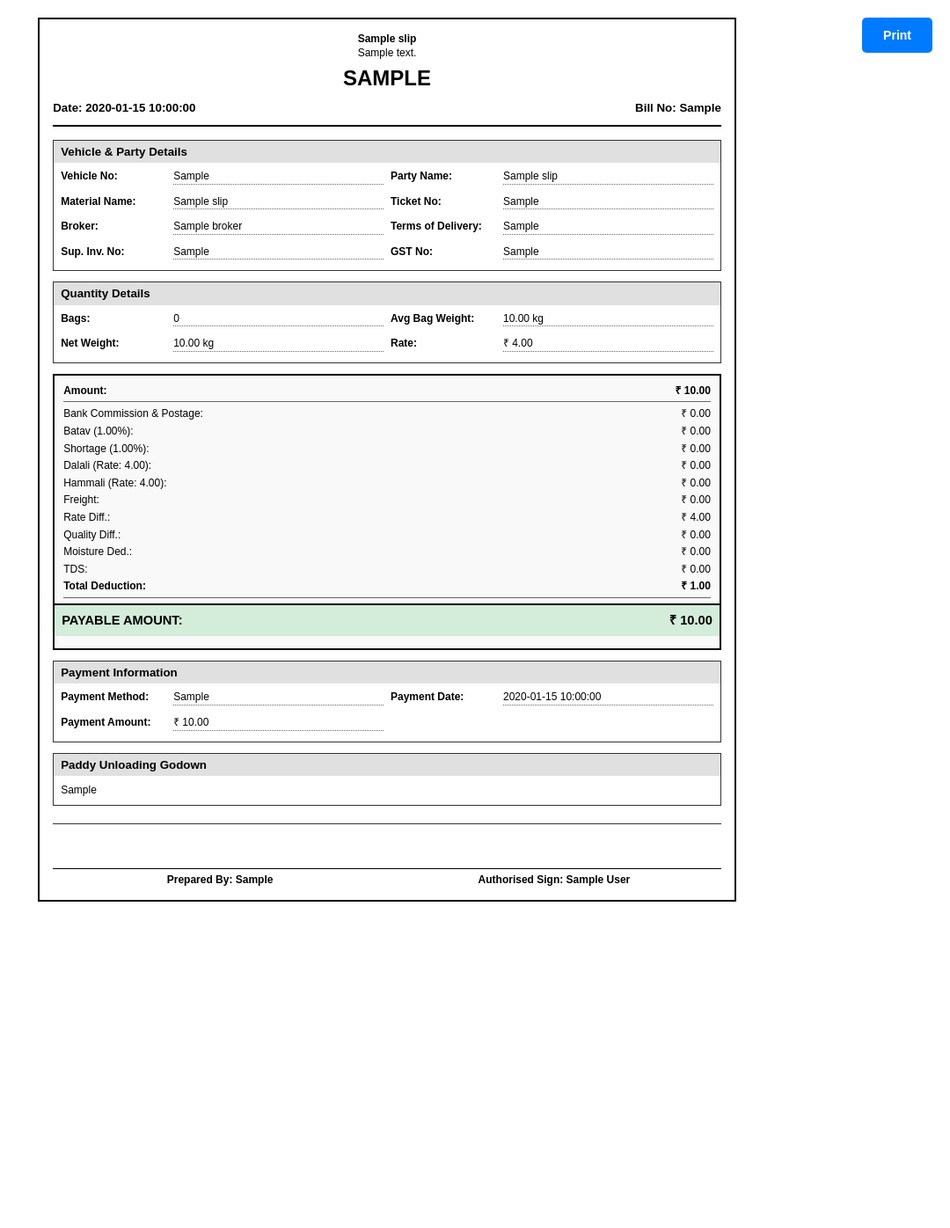
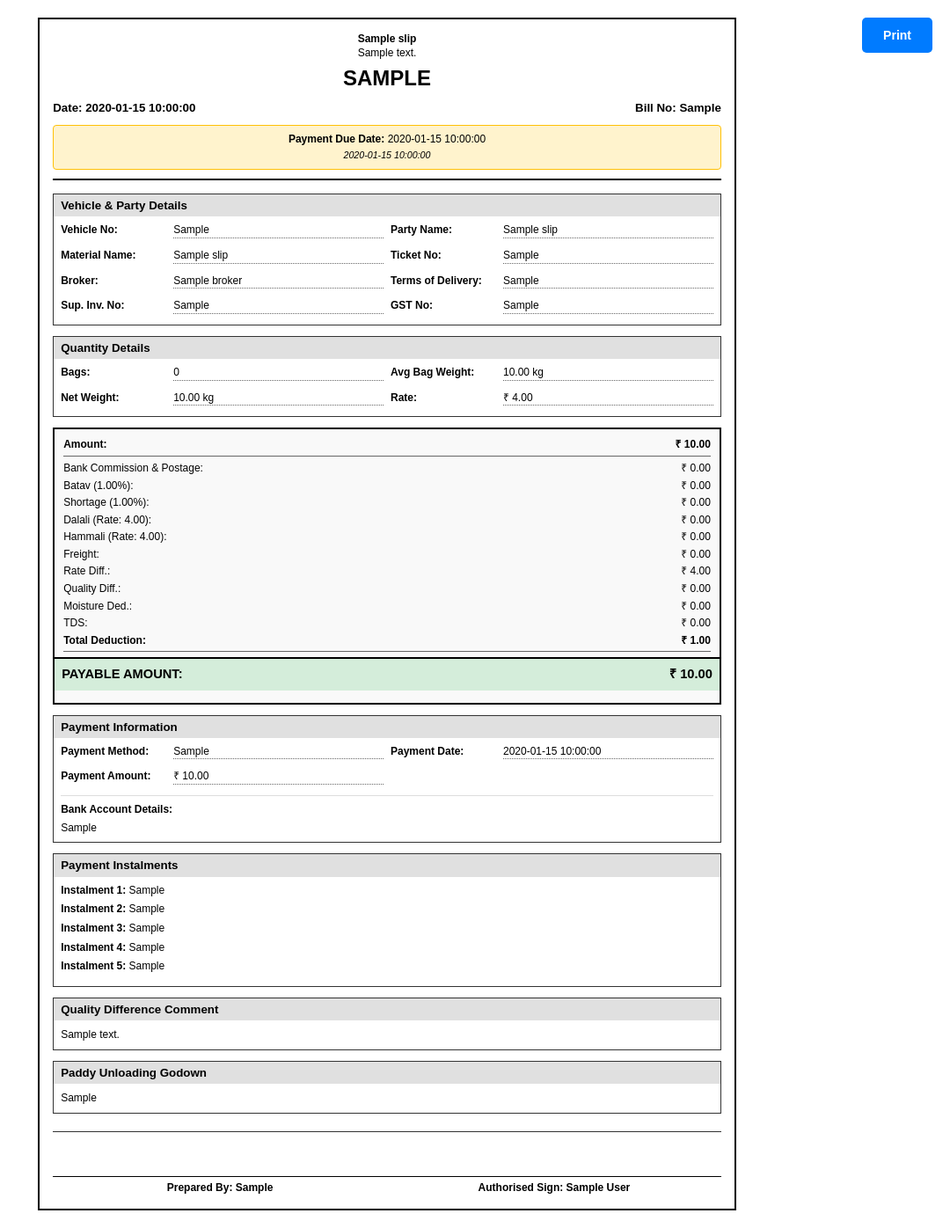
Before and after one commit to wnihalofficial-hash/Rice-Mill-purchase-Slip-Management-0.7, a Flask app: template backend/templates/print_template.html in a window 1280 px wide. Shown: the whole page at 88% size, without its empty margins (200-1280 px from the left). Before the commit the page ends 1025 px from the top, so only its background shows below. Run offline with Flask 3, Linux system fonts and the light colour scheme; the template is opened without the code that fills it: most values are stand-ins (such as "Sample title", 1, 10 or a date in 2020); parts of the project's set-up code (start-up, migrations or seed data) failed here and were passed over.

Commit message:
Updated index.html

```diff
--- a/backend/database.py
+++ b/backend/database.py
@@ -94,13 +94,23 @@ def init_db():
                 freight DOUBLE DEFAULT 0,
                 rate_diff DOUBLE DEFAULT 0,
                 quality_diff DOUBLE DEFAULT 0,
+                quality_diff_comment TEXT,
                 moisture_ded DOUBLE DEFAULT 0,
+                moisture_ded_percent DOUBLE DEFAULT 0,
                 tds DOUBLE DEFAULT 0,
                 total_deduction DOUBLE DEFAULT 0,
                 payable_amount DOUBLE DEFAULT 0,
                 payment_method VARCHAR(255),
                 payment_date VARCHAR(50),
                 payment_amount DOUBLE DEFAULT 0,
+                payment_bank_account TEXT,
+                payment_due_date VARCHAR(50),
+                payment_due_comment TEXT,
+                instalment_1 TEXT,
+                instalment_2 TEXT,
+                instalment_3 TEXT,
+                instalment_4 TEXT,
+                instalment_5 TEXT,
                 prepared_by VARCHAR(255),
                 authorised_sign VARCHAR(255),
                 paddy_unloading_godown TEXT,
--- a/backend/templates/print_template.html
+++ b/backend/templates/print_template.html
@@ -200,6 +200,14 @@
                 <div><strong>Date:</strong> {{ slip.date }}</div>
                 <div><strong>Bill No:</strong> {{ slip.bill_no }}</div>
             </div>
+            {% if slip.payment_due_date %}
+            <div style="margin-top: 10px; padding: 8px; background-color: #fff3cd; border: 1px solid #ffc107; border-radius: 4px;">
+                <div style="font-size: 9pt;"><strong>Payment Due Date:</strong> {{ slip.payment_due_date }}</div>
+                {% if slip.payment_due_comment %}
+                <div style="font-size: 8pt; margin-top: 4px; font-style: italic;">{{ slip.payment_due_comment }}</div>
+                {% endif %}
+            </div>
+            {% endif %}
         </div>
 
         <div class="content-section">
@@ -333,7 +341,53 @@
                     <span class="field-value">₹ {{ "%.2f"|format(slip.payment_amount or 0) }}</span>
                 </div>
             </div>
+            {% if slip.payment_bank_account %}
+            <div style="margin-top: 8px; padding-top: 8px; border-top: 1px solid #ddd;">
+                <div style="font-size: 9pt; font-weight: bold;">Bank Account Details:</div>
+                <div style="font-size: 9pt; margin-top: 4px; line-height: 1.4;">{{ slip.payment_bank_account }}</div>
+            </div>
+            {% endif %}
         </div>
+
+        {% if slip.instalment_1 or slip.instalment_2 or slip.instalment_3 or slip.instalment_4 or slip.instalment_5 %}
+        <div class="content-section">
+            <div class="section-title">Payment Instalments</div>
+            {% if slip.instalment_1 %}
+            <div style="font-size: 9pt; margin-bottom: 6px;">
+                <strong>Instalment 1:</strong> {{ slip.instalment_1 }}
+            </div>
+            {% endif %}
+            {% if slip.instalment_2 %}
+            <div style="font-size: 9pt; margin-bottom: 6px;">
+                <strong>Instalment 2:</strong> {{ slip.instalment_2 }}
+            </div>
+            {% endif %}
+            {% if slip.instalment_3 %}
+            <div style="font-size: 9pt; margin-bottom: 6px;">
+                <strong>Instalment 3:</strong> {{ slip.instalment_3 }}
+            </div>
+            {% endif %}
+            {% if slip.instalment_4 %}
+            <div style="font-size: 9pt; margin-bottom: 6px;">
+                <strong>Instalment 4:</strong> {{ slip.instalment_4 }}
+            </div>
+            {% endif %}
+            {% if slip.instalment_5 %}
+            <div style="font-size: 9pt; margin-bottom: 6px;">
+                <strong>Instalment 5:</strong> {{ slip.instalment_5 }}
+            </div>
+            {% endif %}
+        </div>
+        {% endif %}
+
+        {% if slip.quality_diff_comment %}
+        <div class="content-section">
+            <div class="section-title">Quality Difference Comment</div>
+            <div style="font-size: 9pt; line-height: 1.4; word-wrap: break-word;">
+                {{ slip.quality_diff_comment }}
+            </div>
+        </div>
+        {% endif %}
 
         {% if slip.paddy_unloading_godown %}
         <div class="content-section">
```
Also changed, not shown: backend/routes/slips.py (+37 -24 lines), frontend/index.html (+61 -1 lines).
